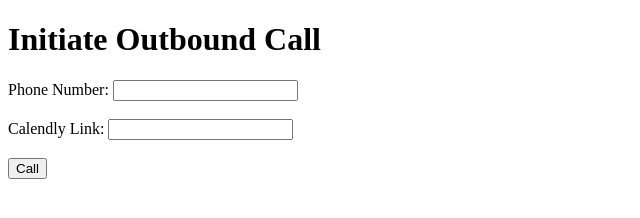
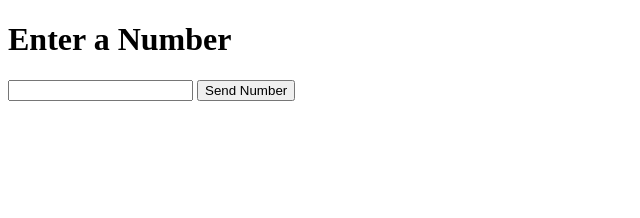
Before and after one commit to kanchang12/MultiVoice, a website: page public/index.html in a window 1280 px wide. Shown: the whole page, without its empty margins (0-640 px from the left). Drawn offline with Linux system fonts and the light colour scheme.

Commit message:
Update index.html

```diff
--- a/public/index.html
+++ b/public/index.html
@@ -1,48 +1,42 @@
 <!DOCTYPE html>
 <html>
 <head>
-  <title>Outbound Call</title>
+    <title>Number Input to Backend</title>
 </head>
 <body>
-  <h1>Initiate Outbound Call</h1>
-  <form id="callForm">
-    <label for="number">Phone Number:</label>
-    <input type="tel" id="number" name="number" required><br><br>
+    <h1>Enter a Number</h1>
+    <input type="number" id="numberInput">
+    <button onclick="sendNumber()">Send Number</button>
 
-    <label for="calendlyLink">Calendly Link:</label>
-    <input type="url" id="calendlyLink" name="calendlyLink" required><br><br>
-
-    <button type="submit">Call</button>
-  </form>
+    <div id="responseArea"></div>  </body>
 
     <script>
-    const form = document.getElementById('callForm');
+        function sendNumber() {
+            const number = document.getElementById('numberInput').value;
 
-    form.addEventListener('submit', async (event) => {
-      event.preventDefault();
-      const number = document.getElementById('number').value;
-      const calendlyLink = document.getElementById('calendlyLink').value;
+            // Basic validation (optional but recommended)
+            if (isNaN(number) || number === "") {
+                alert("Please enter a valid number.");
+                return;
+            }
 
-      try {
-        const response = await fetch('/outbound-call', {
+            fetch('/process_number', {  // Replace /process_number with your backend route
                 method: 'POST',
                 headers: {
-            'Content-Type': 'application/x-www-form-urlencoded',
+                    'Content-Type': 'application/json'
                 },
-          body: new URLSearchParams({ number, calendlyLink }),
+                body: JSON.stringify({ number: number }) // Send number in JSON format
+            })
+            .then(response => response.json()) // Assuming your backend sends JSON back
+            .then(data => {
+                // Display the response from the backend
+                document.getElementById('responseArea').textContent = data.message;
+            })
+            .catch(error => {
+                console.error('Error:', error);
+                document.getElementById('responseArea').textContent = "An error occurred.";
             });
-
-        const data = await response.json();
-        if (data.success) {
-          alert('Call initiated successfully!');
-        } else {
-          alert('Call initiation failed: ' + data.error);
         }
-      } catch (error) {
-        console.error('Error:', error);
-        alert('An error occurred: ' + error.message); // More informative error message
-      }
-    });
     </script>
 </body>
 </html>
```
Lines whose indentation alone changed are shown as unchanged.
